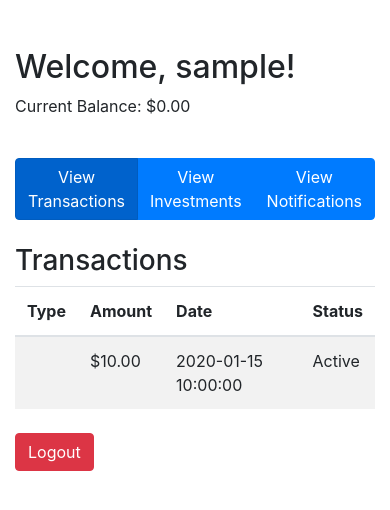
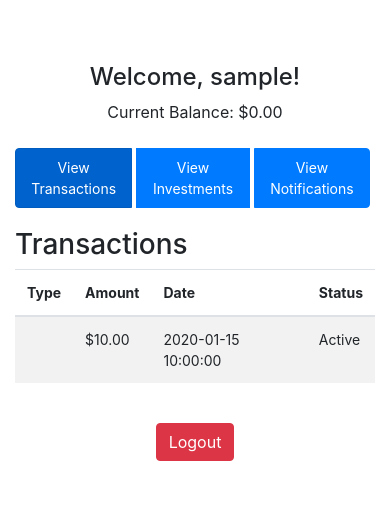
Before and after one commit to Attauyo/nsgww, a PHP site: page /user_dashboard.php in a window 390 px wide. Shown: the top 510 px of the page. Run offline with PHP 8.4, Linux system fonts and the light colour scheme; the visitor is signed in with stand-in values (Sample User, id 1); tables that the repository leaves empty or names only in its code hold one stand-in row (values such as "Sample post"); data that the repository does not hold is empty; a stand-in replaces the project's code that opens the database connection.

Commit message:
Update user_dashboard.php

```diff
--- a/user_dashboard.php
+++ b/user_dashboard.php
@@ -28,17 +28,48 @@ $notifications_result = $conn->query($notifications_query);
 <head>
     <meta charset="UTF-8">
     <title>User Dashboard</title>
+    <meta name="viewport" content="width=device-width, initial-scale=1, shrink-to-fit=no">
     <link href="https://stackpath.bootstrapcdn.com/bootstrap/4.5.2/css/bootstrap.min.css" rel="stylesheet">
     <script src="https://code.jquery.com/jquery-3.5.1.slim.min.js"></script>
     <script src="https://cdn.jsdelivr.net/npm/@popperjs/core@2.9.2/dist/umd/popper.min.js"></script>
     <script src="https://stackpath.bootstrapcdn.com/bootstrap/4.5.2/js/bootstrap.min.js"></script>
+    <style>
+        /* Custom styles for mobile and desktop view */
+        .section-content {
+            margin-top: 20px;
+        }
+        .btn-group-toggle .btn {
+            margin-right: 5px;
+        }
+        @media (max-width: 576px) {
+            .container {
+                padding: 15px;
+            }
+            h2 {
+                font-size: 24px;
+            }
+            table {
+                font-size: 14px;
+            }
+            .btn-group-toggle .btn {
+                font-size: 14px;
+                padding: 8px 12px;
+            }
+        }
+        @media (min-width: 768px) {
+            h2 {
+                font-size: 32px;
+            }
+        }
+    </style>
 </head>
 <body>
     <div class="container mt-5">
-        <h2>Welcome, <?php echo htmlspecialchars($user['username']); ?>!</h2>
-        <p>Current Balance: $<?php echo number_format($user['current_balance'], 2); ?></p>
+        <h2 class="text-center">Welcome, <?php echo htmlspecialchars($user['username']); ?>!</h2>
+        <p class="text-center">Current Balance: $<?php echo number_format($user['current_balance'], 2); ?></p>
 
-        <div class="btn-group btn-group-toggle mt-4" data-toggle="buttons">
+        <div class="d-flex justify-content-center mt-4">
+            <div class="btn-group btn-group-toggle" data-toggle="buttons">
                 <label class="btn btn-primary active" id="btn-transactions">
                     <input type="radio" name="options" autocomplete="off" checked> View Transactions
                 </label>
@@ -49,10 +80,12 @@ $notifications_result = $conn->query($notifications_query);
                     <input type="radio" name="options" autocomplete="off"> View Notifications
                 </label>
             </div>
+        </div>
 
-        <div class="mt-4">
+        <div class="section-content">
             <div id="transactions-section" class="section-content">
                 <h3>Transactions</h3>
+                <div class="table-responsive">
                     <table class="table table-striped">
                         <thead>
                             <tr>
@@ -74,10 +107,11 @@ $notifications_result = $conn->query($notifications_query);
                         </tbody>
                     </table>
                 </div>
+            </div>
 
             <div id="investments-section" class="section-content" style="display: none;">
                 <h3>Investments</h3>
-                <!-- You can add specific logic for investments here, if needed -->
+                <!-- Specific logic for investments can be added here -->
                 <p>All investments are listed under transactions.</p>
             </div>
 
@@ -94,7 +128,7 @@ $notifications_result = $conn->query($notifications_query);
             </div>
         </div>
 
-        <div class="mt-4">
+        <div class="text-center mt-4">
             <a href="user_logout.php" class="btn btn-danger">Logout</a>
         </div>
     </div>
```
Lines whose indentation alone changed are shown as unchanged.
